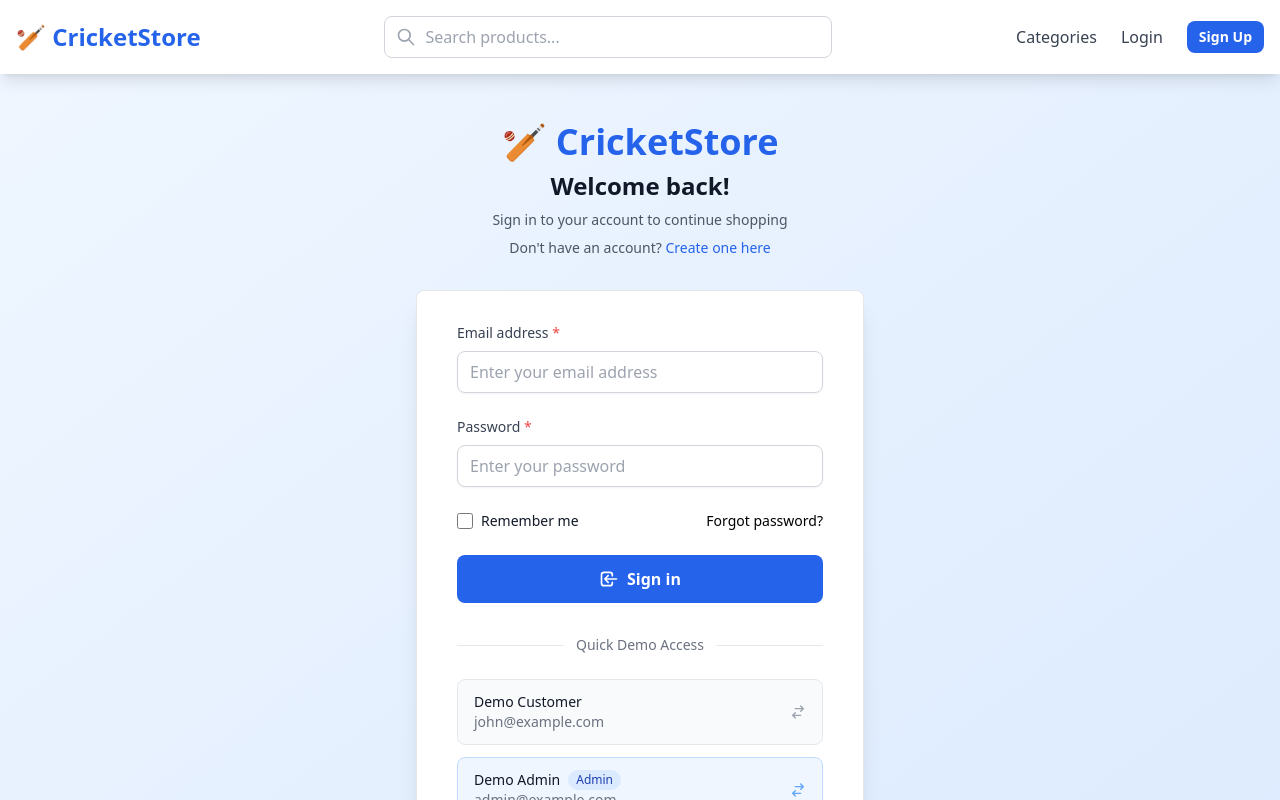
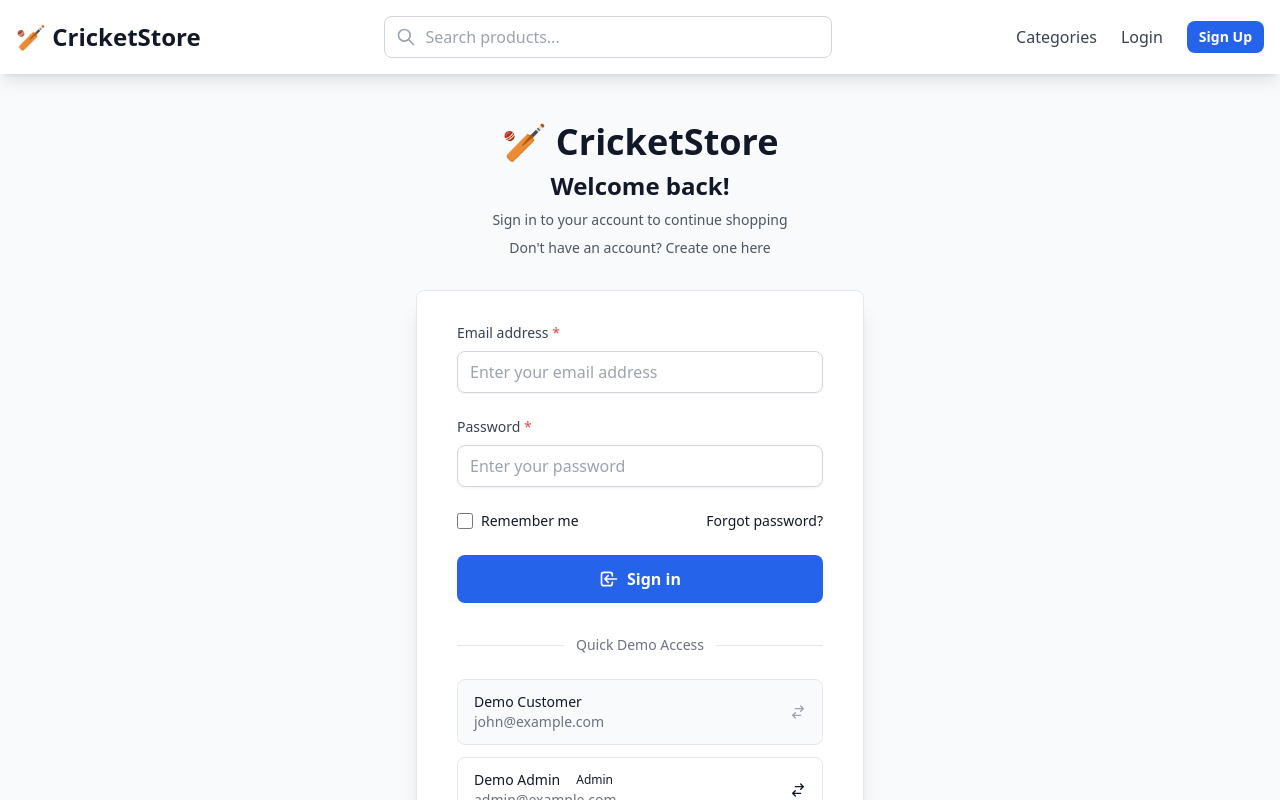
Before and after one commit to prajwal0145/Associate-Training-React, a React (Create React App) app in the folder cricket-store/: page /login in a window 1280 px wide. Shown: the top 800 px of the page. Built offline with nearby package versions, Linux system fonts and the light colour scheme.

Commit message:
added some custom animation in index.cs code for issues of primary-blue

```diff
--- a/cricket-store/src/index.css
+++ b/cricket-store/src/index.css
@@ -1,3 +1,182 @@
 @tailwind base;
 @tailwind components;
 @tailwind utilities;
+
+
+@layer base {
+  html {
+    scroll-behavior: smooth;
+  }
+
+  body {
+    @apply bg-gray-50 text-gray-900;
+  }
+}
+
+@layer components {
+  .btn {
+    @apply inline-flex items-center justify-center px-4 py-2 border border-transparent text-sm font-medium rounded-md shadow-sm focus:outline-none focus:ring-2 focus:ring-offset-2;
+  }
+
+  .btn-primary {
+    @apply btn bg-blue-600 text-white hover:bg-blue-700 focus:ring-blue-500;
+  }
+
+  .btn-secondary {
+    @apply btn bg-gray-600 text-white hover:bg-gray-700 focus:ring-gray-500;
+  }
+
+  .btn-outline {
+    @apply btn border-blue-600 text-blue-600 bg-white hover:bg-blue-50 focus:ring-blue-500;
+  }
+
+  .card {
+    @apply bg-white rounded-lg shadow-md hover:shadow-lg transition-shadow duration-300;
+  }
+
+  .input {
+    @apply w-full px-3 py-2 border border-gray-300 rounded-md shadow-sm placeholder-gray-400 focus:outline-none focus:ring-blue-500 focus:border-blue-500;
+  }
+}
+
+@layer utilities {
+  .line-clamp-2 {
+    display: -webkit-box;
+    -webkit-line-clamp: 2;
+    -webkit-box-orient: vertical;
+    overflow: hidden;
+  }
+
+  .line-clamp-3 {
+    display: -webkit-box;
+    -webkit-line-clamp: 3;
+    -webkit-box-orient: vertical;
+    overflow: hidden;
+  }
+}
+
+/* Custom scrollbar styles */
+::-webkit-scrollbar {
+  width: 8px;
+  height: 8px;
+}
+
+::-webkit-scrollbar-track {
+  background: #f1f5f9;
+}
+
+::-webkit-scrollbar-thumb {
+  background: #cbd5e1;
+  border-radius: 4px;
+}
+
+::-webkit-scrollbar-thumb:hover {
+  background: #94a3b8;
+}
+
+/* Loading animation */
+@keyframes spin {
+  to {
+    transform: rotate(360deg);
+  }
+}
+
+@keyframes pulse {
+  0%, 100% {
+    opacity: 1;
+  }
+  50% {
+    opacity: 0.5;
+  }
+}
+
+@keyframes bounce {
+  0%, 100% {
+    transform: translateY(-25%);
+    animation-timing-function: cubic-bezier(0.8, 0, 1, 1);
+  }
+  50% {
+    transform: translateY(0);
+    animation-timing-function: cubic-bezier(0, 0, 0.2, 1);
+  }
+}
+
+.animate-spin {
+  animation: spin 1s linear infinite;
+}
+
+.animate-pulse {
+  animation: pulse 2s cubic-bezier(0.4, 0, 0.6, 1) infinite;
+}
+
+.animate-bounce {
+  animation: bounce 1s infinite;
+}
+
+/* Custom animations */
+@keyframes fadeInUp {
+  from {
+    opacity: 0;
+    transform: translateY(30px);
+  }
+  to {
+    opacity: 1;
+    transform: translateY(0);
+  }
+}
+
+@keyframes slideInRight {
+  from {
+    opacity: 0;
+    transform: translateX(30px);
+  }
+  to {
+    opacity: 1;
+    transform: translateX(0);
+  }
+}
+
+.animate-fadeInUp {
+  animation: fadeInUp 0.6s ease-out;
+}
+
+.animate-slideInRight {
+  animation: slideInRight 0.4s ease-out;
+}
+
+/* Responsive design utilities */
+@media (max-width: 640px) {
+  .mobile-menu {
+    @apply block;
+  }
+
+  .desktop-menu {
+    @apply hidden;
+  }
+}
+
+@media (min-width: 641px) {
+  .mobile-menu {
+    @apply hidden;
+  }
+
+  .desktop-menu {
+    @apply block;
+  }
+}
+
+/* Focus styles for accessibility */
+.focus-visible:focus {
+  @apply outline-none ring-2 ring-blue-500 ring-offset-2;
+}
+
+/* Print styles */
+@media print {
+  .no-print {
+    display: none !important;
+  }
+
+  .print-break {
+    page-break-before: always;
+  }
+}
--- a/cricket-store/src/layout/Footer.js
+++ b/cricket-store/src/layout/Footer.js
@@ -8,7 +8,7 @@ const Footer = () => {
         <div className="grid grid-cols-1 md:grid-cols-4 gap-8">
           {/* Company Info */}
           <div>
-            <h3 className="text-xl font-bold mb-4 text-blue-400">
+            <h3 className="text-xl font-bold mb-4 text-primary-400">
               CricketStore
             </h3>
             <p className="text-gray-300 mb-6 leading-relaxed">
@@ -20,7 +20,7 @@ const Footer = () => {
                 href="https://facebook.com/cricketstore"
                 target="_blank"
                 rel="noopener noreferrer"
-                className="w-10 h-10 bg-gray-800 rounded-full flex items-center justify-center text-gray-300 hover:text-white hover:bg-blue-600 transition-all duration-300"
+                className="w-10 h-10 bg-gray-800 rounded-full flex items-center justify-center text-gray-300 hover:text-white hover:bg-primary-600 transition-all duration-300"
                 aria-label="Follow us on Facebook"
               >
                 <svg
@@ -50,7 +50,7 @@ const Footer = () => {
                 href="https://twitter.com/cricketstore"
                 target="_blank"
                 rel="noopener noreferrer"
-                className="w-10 h-10 bg-gray-800 rounded-full flex items-center justify-center text-gray-300 hover:text-white hover:bg-blue-400 transition-all duration-300"
+                className="w-10 h-10 bg-gray-800 rounded-full flex items-center justify-center text-gray-300 hover:text-white hover:bg-primary-400 transition-all duration-300"
                 aria-label="Follow us on Twitter"
               >
                 <svg
--- a/cricket-store/src/layout/Navbar.js
+++ b/cricket-store/src/layout/Navbar.js
@@ -65,7 +65,7 @@ const Navbar = () => {
         <div className="flex justify-between items-center py-4">
           {/* Logo */}
           <Link to="/" className="flex items-center group">
-            <div className="text-2xl font-bold text-blue-600 group-hover:text-blue-700 transition-colors duration-200">
+            <div className="text-2xl font-bold text-primary-600 group-hover:text-primary-700 transition-colors duration-200">
               🏏 CricketStore
             </div>
           </Link>
--- a/cricket-store/src/pages/HomePage.js
+++ b/cricket-store/src/pages/HomePage.js
@@ -50,7 +50,7 @@ const HomePage = () => {
   };
 
   const getCategoryIcon = (slug) => {
-    const iconClass = "w-12 h-12 mx-auto text-blue-600";
+    const iconClass = "w-12 h-12 mx-auto text-primary-600";
     switch (slug) {
       case "cricket-bats":
         return (
@@ -373,9 +373,9 @@ const HomePage = () => {
             </div>
 
             <div className="text-center group">
-              <div className="w-16 h-16 mx-auto mb-6 bg-blue-100 rounded-full flex items-center justify-center group-hover:bg-blue-200 transition-colors duration-300">
+              <div className="w-16 h-16 mx-auto mb-6 bg-primary-100 rounded-full flex items-center justify-center group-hover:bg-primary-200 transition-colors duration-300">
                 <svg
-                  className="w-8 h-8 text-blue-600"
+                  className="w-8 h-8 text-primary-600"
                   fill="none"
                   stroke="currentColor"
                   viewBox="0 0 24 24"
--- a/cricket-store/src/pages/LoginPage.js
+++ b/cricket-store/src/pages/LoginPage.js
@@ -72,11 +72,11 @@ const LoginPage = () => {
   };
 
   return (
-    <div className="min-h-screen bg-gradient-to-br from-blue-50 to-blue-100 flex flex-col justify-center py-12 sm:px-6 lg:px-8">
+    <div className="min-h-screen bg-gradient-to-br from-primary-50 to-primary-100 flex flex-col justify-center py-12 sm:px-6 lg:px-8">
       <div className="sm:mx-auto sm:w-full sm:max-w-md">
         <div className="text-center">
           <Link to="/" className="inline-block">
-            <h1 className="text-4xl font-bold text-blue-600 mb-2 hover:text-blue-700 transition-colors duration-200">
+            <h1 className="text-4xl font-bold text-primary-600 mb-2 hover:text-primary-700 transition-colors duration-200">
               🏏 CricketStore
             </h1>
           </Link>
@@ -90,7 +90,7 @@ const LoginPage = () => {
             Don't have an account?{" "}
             <Link
               to="/register"
-              className="font-medium text-blue-600 hover:text-blue-700 transition-colors duration-200"
+              className="font-medium text-primary-600 hover:text-primary-700 transition-colors duration-200"
             >
               Create one here
             </Link>
@@ -173,7 +173,7 @@ const LoginPage = () => {
             <Button
               type="submit"
               disabled={isLoading}
-              className="w-full bg-blue-600 hover:bg-blue-700 text-white font-semibold py-3 px-4 rounded-lg transition-all duration-200 transform hover:scale-[1.02] disabled:transform-none disabled:opacity-50"
+              className="w-full bg-primary-600 hover:bg-primary-700 text-white font-semibold py-3 px-4 rounded-lg transition-all duration-200 transform hover:scale-[1.02] disabled:transform-none disabled:opacity-50"
             >
               {isLoading ? (
                 <div className="flex items-center justify-center">
@@ -251,20 +251,20 @@ const LoginPage = () => {
                   onClick={() =>
                     fillDemoAccount("admin@example.com", "admin123")
                   }
-                  className="w-full bg-blue-50 hover:bg-blue-100 border border-blue-200 rounded-lg px-4 py-3 text-sm transition-colors duration-200 group"
+                  className="w-full bg-primary-50 hover:bg-primary-100 border border-primary-200 rounded-lg px-4 py-3 text-sm transition-colors duration-200 group"
                 >
                   <div className="flex items-center justify-between">
                     <div className="text-left">
                       <div className="font-medium text-gray-900 flex items-center">
                         Demo Admin
-                        <span className="ml-2 px-2 py-0.5 bg-blue-100 text-blue-800 text-xs rounded-full">
+                        <span className="ml-2 px-2 py-0.5 bg-primary-100 text-primary-800 text-xs rounded-full">
                           Admin
                         </span>
                       </div>
                       <div className="text-gray-500">admin@example.com</div>
                     </div>
                     <svg
-                      className="w-4 h-4 text-blue-400 group-hover:text-blue-600"
+                      className="w-4 h-4 text-primary-400 group-hover:text-primary-600"
                       fill="none"
                       stroke="currentColor"
                       viewBox="0 0 24 24"
```
